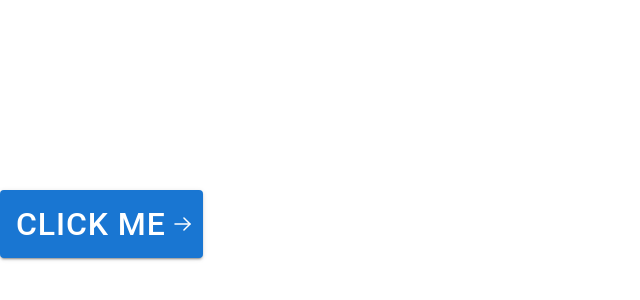
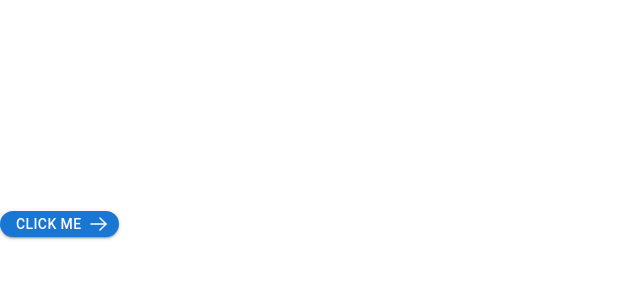
Before and after one commit to DinFrid/dispatcher, a React (Vite) app: page / in a window 1280 px wide. Shown: the part 176-476 px from the top of the page, without its empty margins (0-640 px from the left). Built offline with nearby package versions, Linux system fonts and the light colour scheme.

Commit message:
Button story attributes added

```diff
--- a/src/App.tsx
+++ b/src/App.tsx
@@ -3,7 +3,7 @@ import RightArrowIcon from './images/Arrow - Right.svg'
 
 function App() {
   const customButtonProps = {
-    styles: { fontSize: "2rem", fontFamily: "Roboto" },
+    styles: { fontSize: "14px", fontFamily: "Roboto",height: "26px", borderRadius: '20px' },
     onClick: () => console.log('Button clicked'),
     disabled: false,
     variant: "contained" as "contained",
--- a/src/components/CustomButton/CustomButton.tsx
+++ b/src/components/CustomButton/CustomButton.tsx
@@ -4,15 +4,13 @@ import Button, { ButtonProps as MuiButtonProps }from '@mui/material/Button';
 export interface CustomButtonProps extends MuiButtonProps {
   styles?: React.CSSProperties;
   children?: ReactNode;
-  endIcon?: ReactNode;
 };
 
-function CustomButton({styles , children,endIcon, ...restProps } : CustomButtonProps) {
+function CustomButton({styles , children, ...restProps } : CustomButtonProps) {
 
   return (
     <Button
       sx={styles}
-      endIcon={endIcon}
       {...restProps}
     >
         {children}
```
Also changed, not shown: 1 other file (tests, documents, lock files or other folders).
